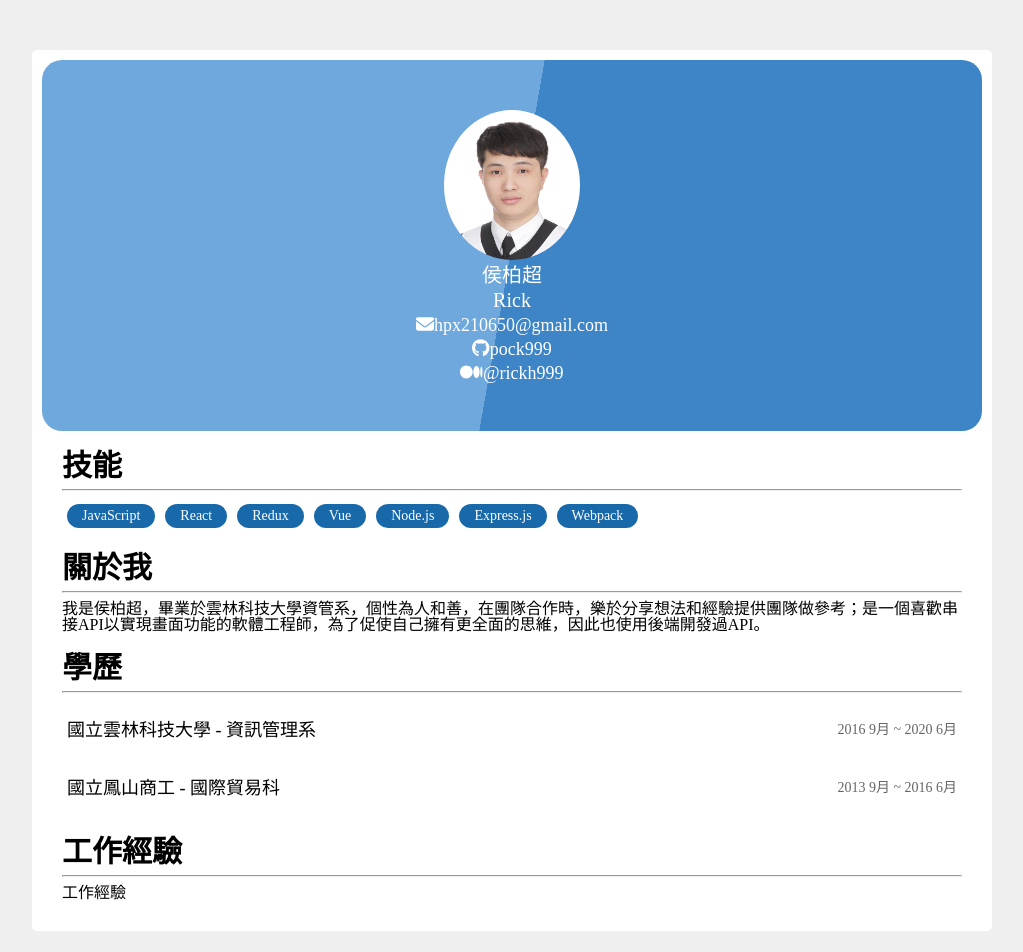
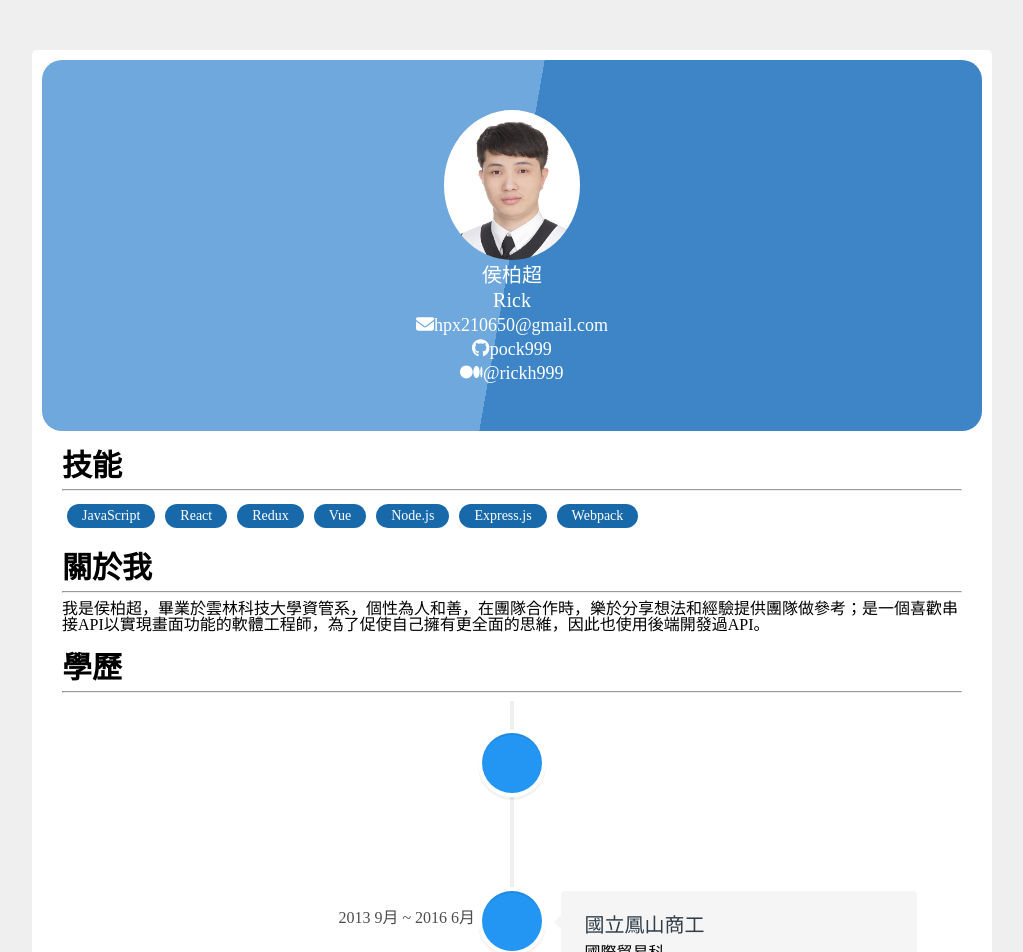
Before and after one commit to pock999/profile, a React app: page / in a window 1280 px wide. Shown: the top 952 px of the page, without its empty margins (128-1151 px from the left). Before the commit the page ends 931 px from the top, so only its background shows below. Built offline with nearby package versions, Linux system fonts and the light colour scheme.

Commit message:
✨ feat: Education

```diff
--- a/package.json
+++ b/package.json
@@ -17,6 +17,7 @@
     "css-loader": "^6.7.1",
     "react": "^18.0.0",
     "react-dom": "^18.0.0",
+    "react-vertical-timeline-component": "^3.5.2",
     "style-loader": "^3.3.1",
     "styled-components": "^5.3.5",
     "url-loader": "^4.1.1"
--- a/src/components/Section/Education.jsx
+++ b/src/components/Section/Education.jsx
@@ -1,4 +1,6 @@
 import React from 'react';
+import { VerticalTimeline, VerticalTimelineElement }  from 'react-vertical-timeline-component';
+import 'react-vertical-timeline-component/style.min.css';
 
 import styled from 'styled-components';
 
@@ -27,13 +29,22 @@ export default (props) => (
   <Section
     title='學歷'
   >
-    <ListContainer>
+    <VerticalTimeline
+      layout="2-columns"
+      lineColor="#efefef"
+    >
       {props.educations.map(edu => (
-        <ItemContainer key={edu.period}>
-          <div>{edu.school} - {edu.major}</div>
-          <div style={{ color: '#666', fontSize: '14px', lineHeight: '18px'}}>{edu.period}</div>
-        </ItemContainer>
+        <VerticalTimelineElement
+          contentStyle={{ background: 'rgb(245, 245, 245)', color: 'black' }}
+          contentArrowStyle={{ borderRight: '7px solid  rgb(245, 245, 245)' }}
+          date={edu.period}
+          iconStyle={{ background: '#2396F3', color: 'white' }}
+          key={edu.period}
+        >
+          <h2 className="vertical-timeline-element-title" style={{ marginBottom: '10px'}}>{edu.school}</h2>
+          <h4 className="vertical-timeline-element-subtitle">{edu.major}</h4>
+        </VerticalTimelineElement>
       ))}
-    </ListContainer>
+    </VerticalTimeline>
   </Section>
 );
--- a/src/components/Section/Skill.jsx
+++ b/src/components/Section/Skill.jsx
@@ -13,6 +13,8 @@ const ChipStyle = styled.div`
   background-color: #1769aa;
   color: white;
 `;
+
+// 技能卡
 
 export default (props) => (
   <Section
```
Also changed, not shown: 2 other files (tests, documents, lock files or other folders).
